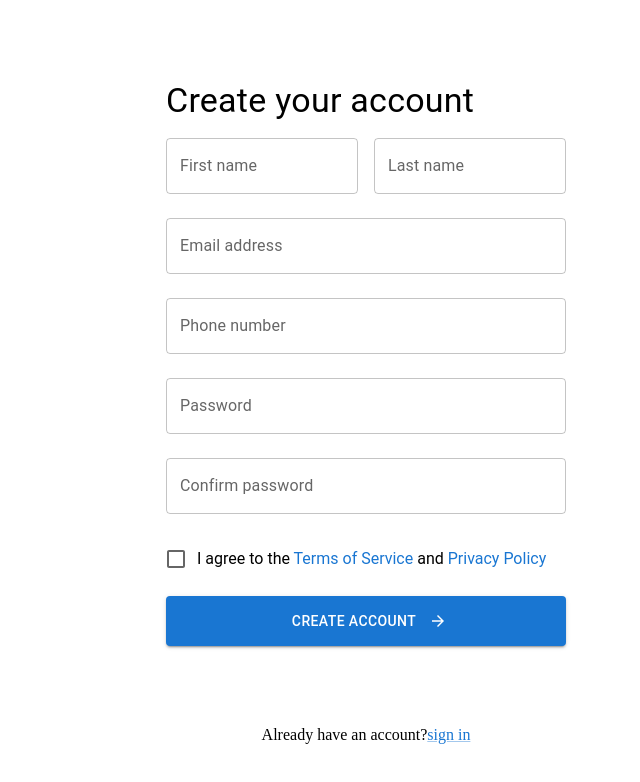
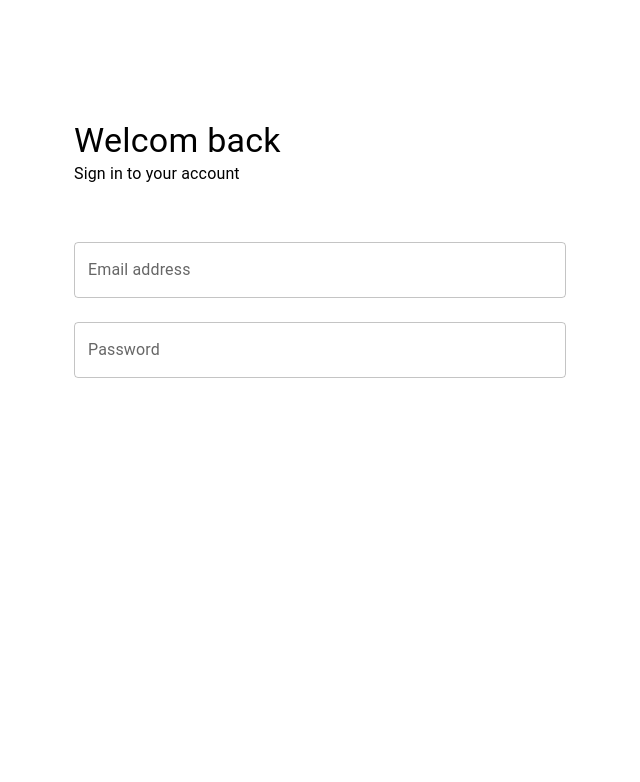
Before and after one commit to Amrmhani/final-react-pro, a React (Vite) app: page /login in a window 1280 px wide. Shown: the top 782 px of the page, without its empty margins (618-1258 px from the left). Built offline with nearby package versions, Linux system fonts and the light colour scheme; the HTML template or start-up script is replaced by a standard one.

Commit message:
start build a style login page

```diff
--- a/package.json
+++ b/package.json
@@ -14,7 +14,8 @@
     "@emotion/styled": "^11.14.1",
     "@mui/material": "^9.5.0",
     "react": "^19.2.8",
-    "react-dom": "^19.2.8"
+    "react-dom": "^19.2.8",
+    "react-router-dom": "^7.18.4"
   },
   "devDependencies": {
     "@eslint/js": "^10.0.1",
--- a/src/App.jsx
+++ b/src/App.jsx
@@ -1,11 +1,16 @@
+
+import { BrowserRouter, Routes, Route } from "react-router-dom";
+import Login from "./assets/LogIn/Login";
 import Register from "./assets/Register/Register";
-
 
 function App() {
   return (
-    <>
-    <Register />
-    </>
+    <BrowserRouter>
+      <Routes>
+        <Route path="/" element={<Register />} />
+        <Route path="/login" element={<Login />} />
+      </Routes>
+    </BrowserRouter>
   );
 }
 
--- /dev/null
+++ b/src/assets/LogIn/Login.jsx
@@ -0,0 +1,36 @@
+import { Box, Container, TextField, Typography, Button } from "@mui/material";
+import { FormControlLabel, Checkbox ,Link } from "@mui/material";
+
+export default function Login(){
+
+    return(
+        <Container sx={{mt:15, ml: "auto",
+    mr: 8, height:728 , width:540}}>
+
+          <Box>
+        <Typography component="h1" variant="h4">
+          Welcom back
+        </Typography>
+        <Typography sx={{}}>
+         Sign in to your account
+        </Typography>
+      </Box>
+      <Box component={'form'} sx={{mt:5}}>
+      <TextField
+        label="Email address"
+        fullWidth
+        margin="normal"
+      />
+
+      <TextField
+        label="Password"
+        type="password"
+        fullWidth
+        margin="normal"
+      />
+
+      </Box>
+
+        </Container>
+    )
+}
--- a/src/assets/Register/Register.jsx
+++ b/src/assets/Register/Register.jsx
@@ -1,8 +1,9 @@
 
 import { Box, Container, TextField, Typography, Button } from "@mui/material";
-import { FormControlLabel, Checkbox ,Link } from "@mui/material";
+import { FormControlLabel, Checkbox ,Link as MuiLink } from "@mui/material";
 import Icon from "./Icon.png";
 import { useEffect } from "react";
+import { Link as RouterLink } from "react-router";
 export default function Register() {
 
     useEffect(() => {
@@ -76,13 +77,13 @@ export default function Register() {
   label={
     <>
       I agree to the{" "}
-      <Link href="/terms" underline="hover">
+      <MuiLink href="/terms" underline="hover">
         Terms of Service
-      </Link>
+      </MuiLink>
       {" "}and{" "}
-      <Link href="/privacy" underline="hover">
+      <MuiLink href="/privacy" underline="hover">
         Privacy Policy
-      </Link>
+      </MuiLink>
     </>
   }
 />
@@ -97,7 +98,9 @@ export default function Register() {
          </Button>
 
          <Typography variant="register-1" sx={{mt:10, display:'block',textAlign:'center'}}>Already have an account?
-            <Link>sign in</Link>
+            <RouterLink to="/login">
+    Sign in
+  </RouterLink>
          </Typography>
       </Box>
 
```
Also changed, not shown: 1 other file (tests, documents, lock files or other folders).
